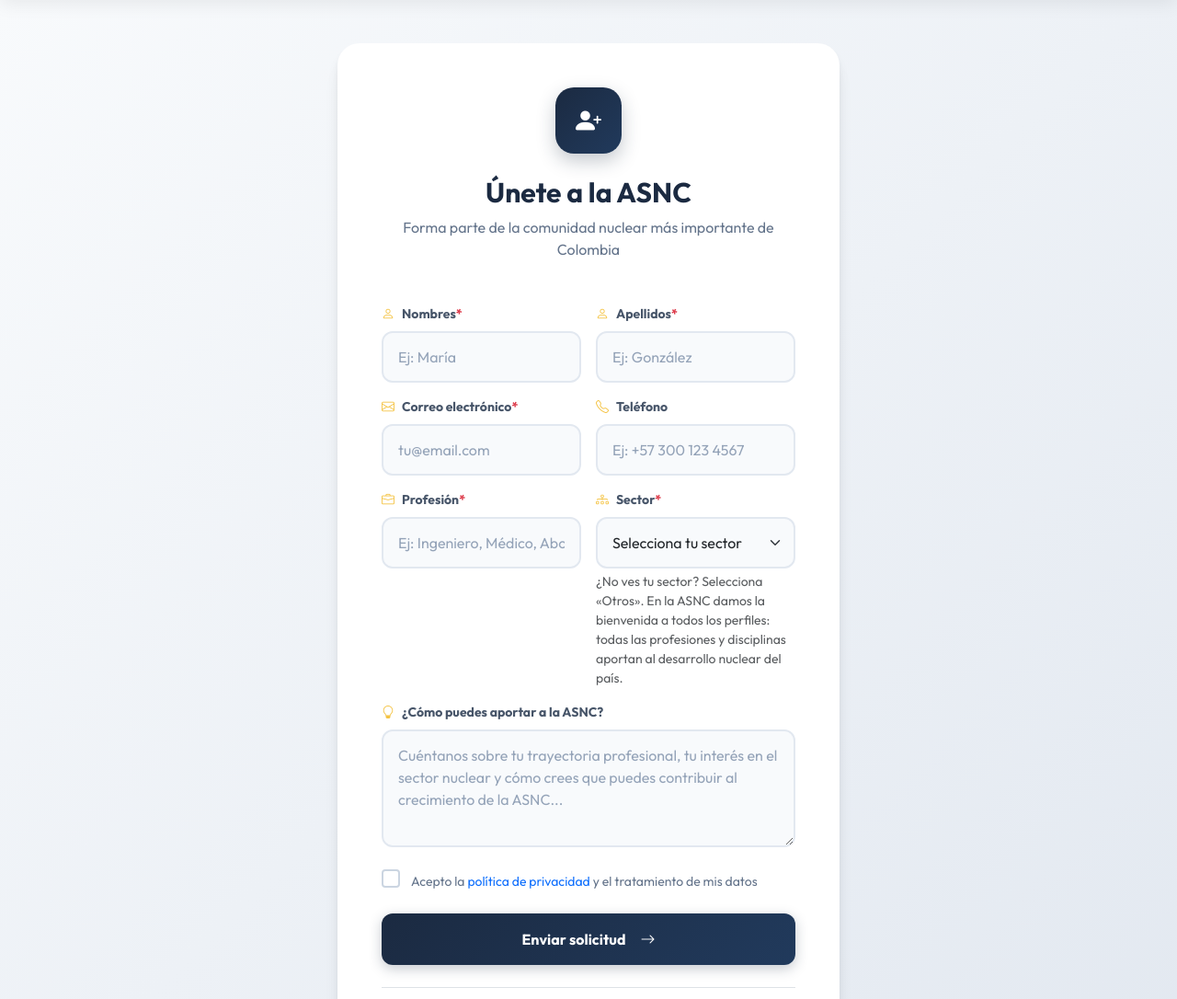
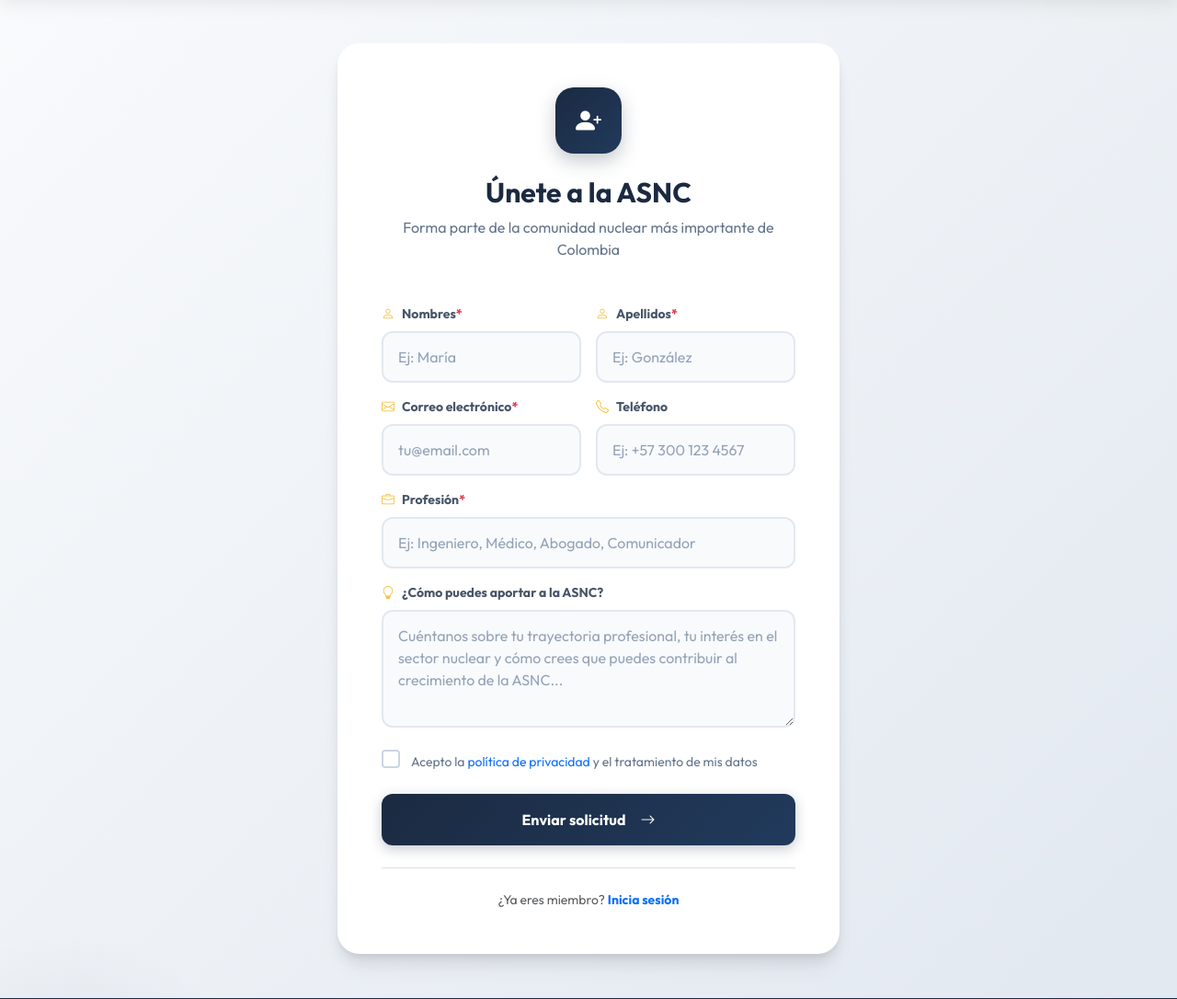
Before and after one commit to Santiago-caicedo/ASNC_WEB, a Django app: page /solicitud/ in a window 1280 px wide. Shown: the part 141-1227 px from the top of the page at 92% size. Run offline with Django 5.2, Linux system fonts and the light colour scheme.

Commit message:
Solicitudes: quita el campo 'sector' del formulario público
El sector ya no se pide al aspirante (reduce fricción al postular). El comité
lo asigna manualmente en el expediente tras la llamada de contacto. El campo
se mantiene en el modelo, el detalle y el listado del admin.

Co-Authored-By: Claude Opus 4.8 (1M context) <noreply@anthropic.com>

```diff
--- a/admissions/forms.py
+++ b/admissions/forms.py
@@ -46,12 +46,9 @@ class MembershipApplicationForm(forms.ModelForm):
     class Meta:
         model = MembershipApplication
         fields = [
-            'first_name', 'last_name', 'email', 'phone', 'profession', 'sector', 'contribution_statement'
+            'first_name', 'last_name', 'email', 'phone', 'profession', 'contribution_statement'
         ]
         widgets = {
-            'sector': forms.Select(attrs={
-                'class': 'form-select form-select-lg'
-            }),
             'first_name': forms.TextInput(attrs={
                 'placeholder': 'Ej: María',
                 'class': 'form-control form-control-lg'
@@ -81,14 +78,6 @@ class MembershipApplicationForm(forms.ModelForm):
         labels = {
             'contribution_statement': '¿Cómo puedes aportar a la ASNC?'
         }
-
-    def __init__(self, *args, **kwargs):
-        super().__init__(*args, **kwargs)
-        # Sector es obligatorio en el formulario público, con opción placeholder.
-        self.fields['sector'].required = True
-        self.fields['sector'].choices = (
-            [('', 'Selecciona tu sector')] + list(MembershipApplication.Sector.choices)
-        )
 
     def clean_website(self):
         """Honeypot: if filled, it's a bot."""
--- a/admissions/templates/admissions/application_form.html
+++ b/admissions/templates/admissions/application_form.html
@@ -88,27 +88,13 @@
                             </div>
 
                             <!-- Profesión -->
-                            <div class="col-sm-6">
+                            <div class="col-12">
                                 <label class="form-label">
                                     <i class="bi bi-briefcase me-2"></i>Profesión <span class="text-danger">*</span>
                                 </label>
                                 {{ form.profession }}
                                 {% if form.profession.errors %}
                                     <div class="invalid-feedback d-block">{{ form.profession.errors.0 }}</div>
-                                {% endif %}
-                            </div>
-
-                            <!-- Sector -->
-                            <div class="col-sm-6">
-                                <label class="form-label">
-                                    <i class="bi bi-diagram-3 me-2"></i>Sector <span class="text-danger">*</span>
-                                </label>
-                                {{ form.sector }}
-                                <div class="form-text small text-muted mt-1">
-                                    ¿No ves tu sector? Selecciona «Otros». En la ASNC damos la bienvenida a todos los perfiles: todas las profesiones y disciplinas aportan al desarrollo nuclear del país.
-                                </div>
-                                {% if form.sector.errors %}
-                                    <div class="invalid-feedback d-block">{{ form.sector.errors.0 }}</div>
                                 {% endif %}
                             </div>
 
@@ -260,21 +246,6 @@
         background-color: white;
     }
 
-    .application-form .form-select {
-        border: 2px solid #e2e8f0;
-        border-radius: 12px;
-        padding: 0.875rem 1rem;
-        font-size: 1rem;
-        transition: all 0.2s ease;
-        background-color: #f8fafc;
-    }
-
-    .application-form .form-select:focus {
-        border-color: var(--asnc-blue);
-        box-shadow: 0 0 0 4px rgba(33, 58, 92, 0.1);
-        background-color: white;
-    }
-
     .application-form .form-control::placeholder {
         color: #94a3b8;
     }
```
